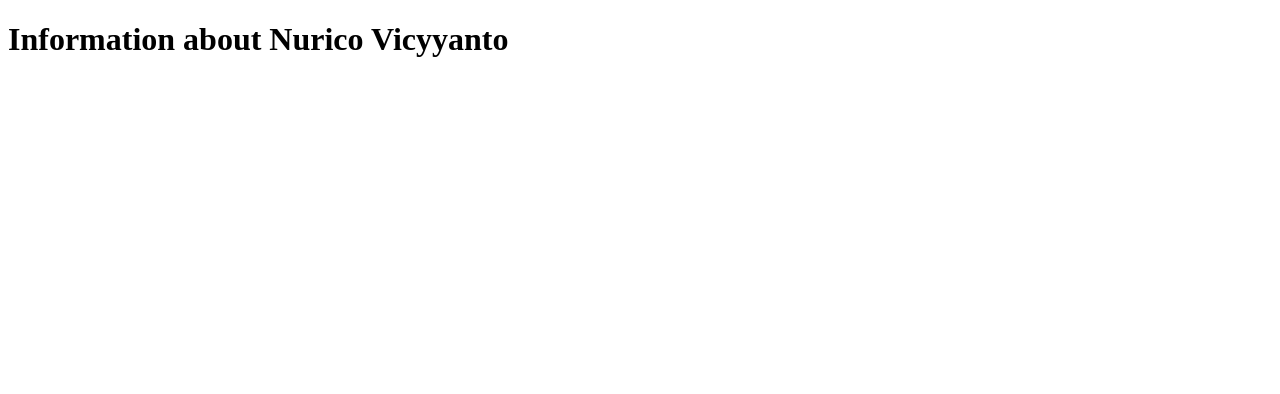
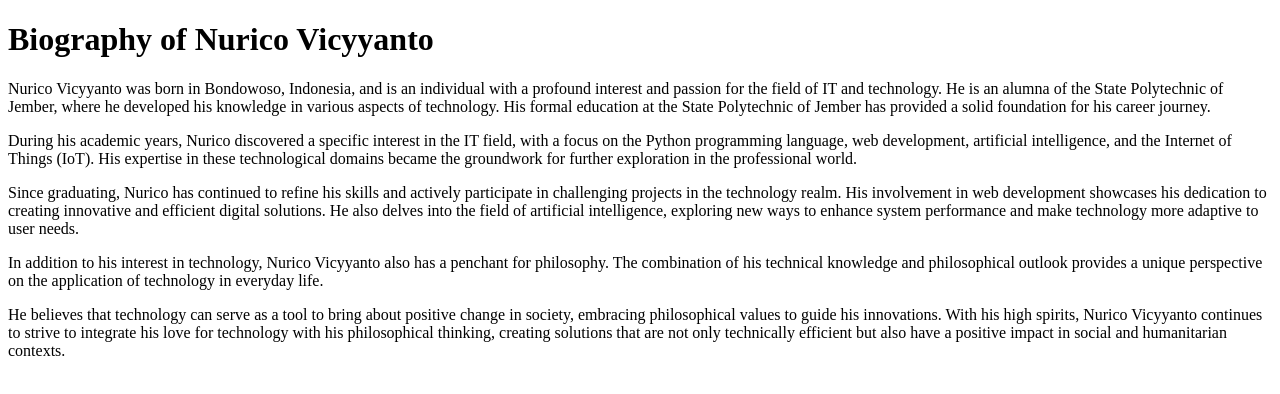
Before and after one commit to NuricoVicyyanto/nurico.github.io, a plain HTML site: page menu/biography.html in a window 1280 px wide. Drawn offline with Linux system fonts and the light colour scheme.

Commit message:
Update biography.html

```diff
--- a/menu/biography.html
+++ b/menu/biography.html
@@ -1,12 +1,59 @@
 <!DOCTYPE html>
 <html lang="en">
-<head>
-    <meta charset="UTF-8">
-    <meta name="viewport" content="width=device-width, initial-scale=1.0">
+  <head>
+    <meta charset="UTF-8" />
+    <meta name="viewport" content="width=device-width, initial-scale=1.0" />
     <title>Biography</title>
-</head>
-<body>
-    <h1>Information about Nurico Vicyyanto</h1>
-    <p style="text-align: left;"></p>
-</body>
+  </head>
+  <body>
+    <!-- Paragraph 1: Introduction and Page Title -->
+    <h1>Biography of Nurico Vicyyanto</h1>
+
+    <!-- Paragraph 2: Personal Background and Education -->
+    <p style="text-align: left">
+      Nurico Vicyyanto was born in Bondowoso, Indonesia, and is an individual
+      with a profound interest and passion for the field of IT and technology.
+      He is an alumna of the State Polytechnic of Jember, where he developed his
+      knowledge in various aspects of technology. His formal education at the
+      State Polytechnic of Jember has provided a solid foundation for his career
+      journey.
+    </p>
+
+    <!-- Paragraph 3: Academic Focus and Technological Expertise -->
+    <p style="text-align: left">
+      During his academic years, Nurico discovered a specific interest in the IT
+      field, with a focus on the Python programming language, web development,
+      artificial intelligence, and the Internet of Things (IoT). His expertise
+      in these technological domains became the groundwork for further
+      exploration in the professional world.
+    </p>
+
+    <!-- Paragraph 4: Professional Development and Project Involvement -->
+    <p style="text-align: left">
+      Since graduating, Nurico has continued to refine his skills and actively
+      participate in challenging projects in the technology realm. His
+      involvement in web development showcases his dedication to creating
+      innovative and efficient digital solutions. He also delves into the field
+      of artificial intelligence, exploring new ways to enhance system
+      performance and make technology more adaptive to user needs.
+    </p>
+
+    <!-- Paragraph 5: Integration of Technology and Philosophy -->
+    <p style="text-align: left">
+      In addition to his interest in technology, Nurico Vicyyanto also has a
+      penchant for philosophy. The combination of his technical knowledge and
+      philosophical outlook provides a unique perspective on the application of
+      technology in everyday life.
+    </p>
+
+    <!-- Paragraph 6: Philosophical Values and Positive Impact -->
+    <p style="text-align: left">
+      He believes that technology can serve as a tool to bring about positive
+      change in society, embracing philosophical values to guide his
+      innovations. With his high spirits, Nurico Vicyyanto continues to strive
+      to integrate his love for technology with his philosophical thinking,
+      creating solutions that are not only technically efficient but also have a
+      positive impact in social and humanitarian contexts.
+    </p>
+  </body>
 </html>
```
